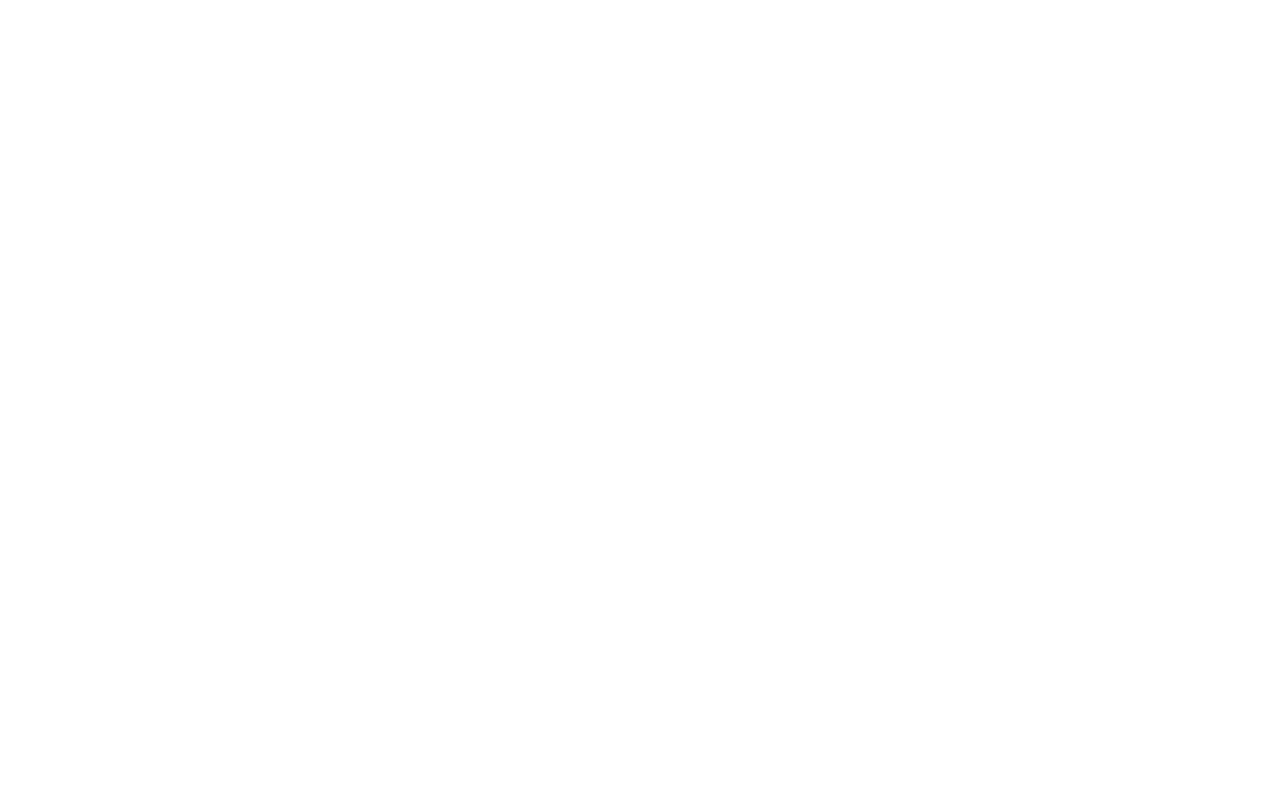
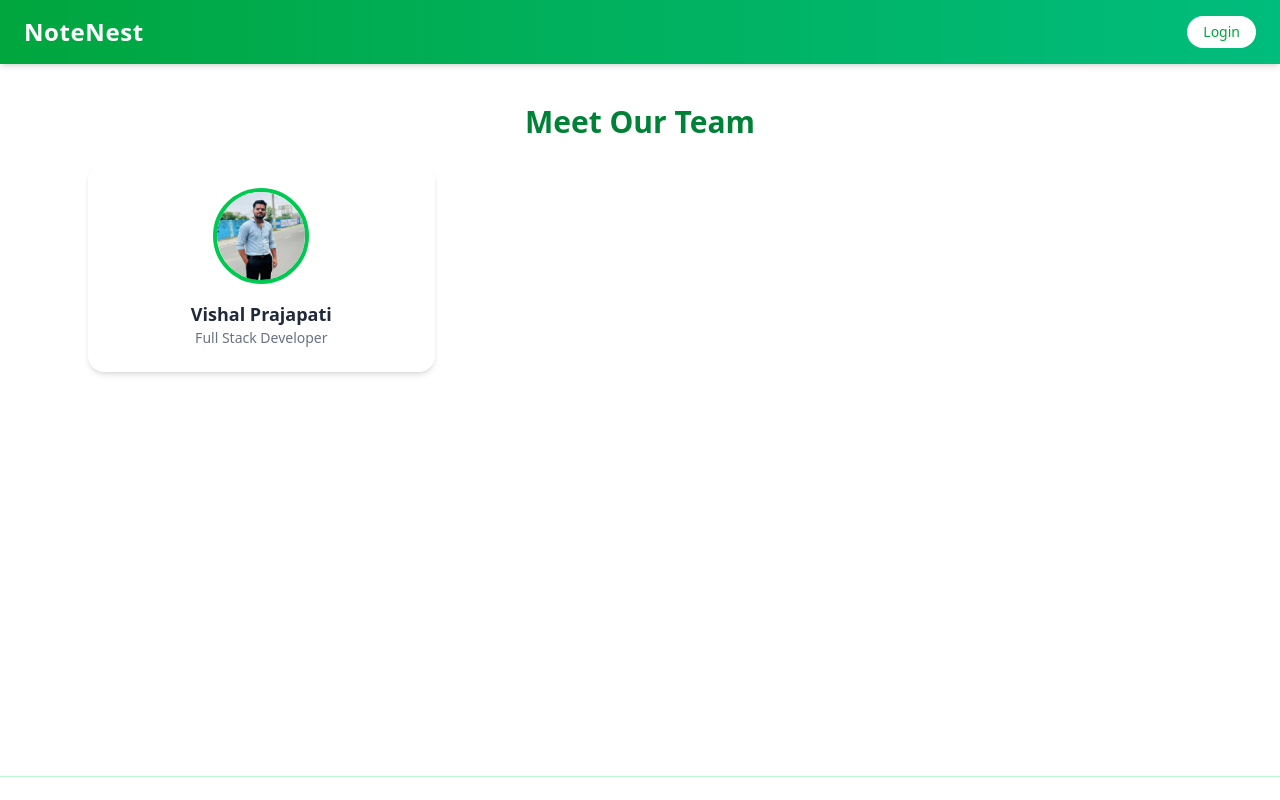
Before and after one commit to VISHALX33/NodeNest-main, a React (Vite) app in the folder frontend/: page /team in a window 1280 px wide. Before the commit this address had no page. Shown: the top 800 px of the page. Built offline with nearby package versions, Linux system fonts and the light colour scheme; no server answers; sample sign-in values are in the browser's storage.

Commit message:
add team section

```diff
--- a/frontend/src/App.jsx
+++ b/frontend/src/App.jsx
@@ -10,6 +10,10 @@
 import MyPDFsPage from './pages/MyPDFsPage';
 import PrivateRoute from './components/PrivateRoute';
 import MyTasks from './pages/MyTasks';
+import Team from "./pages/Team";
+
+
+
 function Layout({ children }) {
   return (
     <>
@@ -83,6 +87,11 @@
           </PrivateRoute>}
         />
 
+        <Route
+        path="/team" element={<PrivateRoute>
+            <Layout><Team /></Layout>
+          </PrivateRoute>} />
+
       </Routes>
     </BrowserRouter>
   );
--- a/frontend/src/components/Footer.jsx
+++ b/frontend/src/components/Footer.jsx
@@ -41,6 +41,11 @@
                 <li><Link to="/tasks" className="hover:text-green-600">My Tasks</Link></li>
                 <li><Link to="/mypdf" className="hover:text-green-600">Notes</Link></li>
                 <li><Link to="/chat" className="hover:text-green-600">Chat</Link></li>
+                {/* Add under Explore or Support section */}
+<li>
+  <Link to="/team" className="hover:text-green-600">Our Team</Link>
+</li>
+
               </ul>
             </div>
 
@@ -104,6 +109,16 @@
             <FaUser size={20} />
             Profile
           </Link>
+          <Link
+  to="/team"
+  className={`flex flex-col items-center text-xs ${
+    pathname === '/team' ? 'text-green-600 font-semibold' : 'text-gray-500'
+  }`}
+>
+  <FaUser size={20} />
+  Team
+</Link>
+
         </div>
       )}
     </>
--- /dev/null
+++ b/frontend/src/pages/Team.jsx
@@ -0,0 +1,38 @@
+import React from "react";
+import vishal from '../assets/vishalp.png';
+export default function Team() {
+  const teamMembers = [
+    {
+      name: "Vishal Prajapati",
+      role: "Full Stack Developer",
+      image: vishal, // replace with your actual image
+    },
+    // Add more members here later if needed
+  ];
+
+  return (
+    <div className="max-w-6xl mx-auto px-6 py-10">
+      <h1 className="text-3xl font-bold text-green-700 mb-6 text-center">
+        Meet Our Team
+      </h1>
+      <div className="grid sm:grid-cols-2 md:grid-cols-3 gap-8">
+        {teamMembers.map((member, index) => (
+          <div
+            key={index}
+            className="bg-white shadow-md rounded-2xl p-6 flex flex-col items-center text-center hover:shadow-lg transition"
+          >
+            <img
+              src={member.image}
+              alt={member.name}
+              className="w-24 h-24 rounded-full border-4 border-green-500 mb-4"
+            />
+            <h2 className="text-lg font-semibold text-gray-800">
+              {member.name}
+            </h2>
+            <p className="text-sm text-gray-500">{member.role}</p>
+          </div>
+        ))}
+      </div>
+    </div>
+  );
+}
```
Also changed, not shown: frontend/src/assets/Vishalp.png (added).
